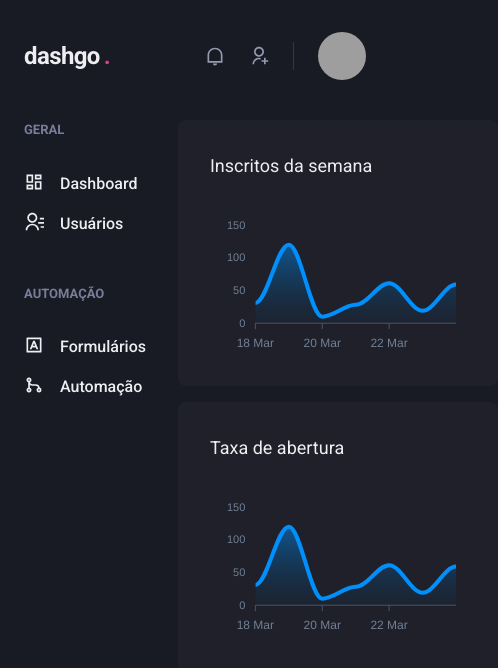
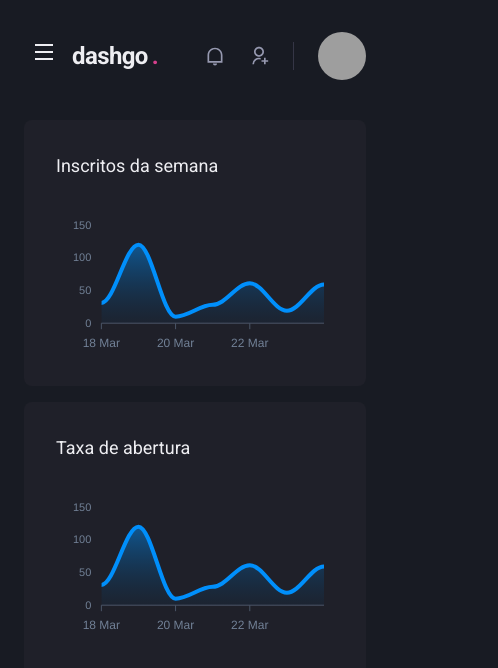
Before and after one commit to ArlissonC/dashgo, a Next.js app: page /dashboard in a window 390 px wide. Shown: the top 668 px of the page, 498 px wide, since content can reach past the window. Built offline with nearby package versions, Linux system fonts and the light colour scheme; grey boxes are pictures that could not be loaded.

Commit message:
responsive sidebar

```diff
--- a/src/components/Header/index.tsx
+++ b/src/components/Header/index.tsx
@@ -1,10 +1,14 @@
-import { Flex, useBreakpointValue } from "@chakra-ui/react";
+import { Flex, Icon, IconButton, useBreakpointValue } from "@chakra-ui/react";
+import { RiMenuLine } from "react-icons/ri";
+import { useSidebarDrawer } from "../contexts/SidebarDrawerContext";
 import Logo from "./Logo";
 import NotificationsNav from "./NotificationsNav";
 import Profile from "./Profile";
 import SearchBox from "./SearchBox";
 
 const Header = () => {
+  const { onOpen } = useSidebarDrawer();
+
   const isWideVersion = useBreakpointValue({
     base: false,
     lg: true,
@@ -21,6 +25,16 @@
       align="center"
       px="6"
     >
+      {!isWideVersion && (
+        <IconButton
+          aria-label="Open navigation"
+          icon={<Icon as={RiMenuLine} />}
+          fontSize="24"
+          variant="unstyled"
+          onClick={onOpen}
+          mr="2"
+        ></IconButton>
+      )}
       <Logo />
       {isWideVersion && <SearchBox />}
       <Flex align="center" ml="auto">
--- /dev/null
+++ b/src/components/Sidebar/SidebarNav.tsx
@@ -0,0 +1,26 @@
+import { Stack } from "@chakra-ui/react";
+import {
+  RiDashboardLine,
+  RiContactsLine,
+  RiInputMethodLine,
+  RiGitMergeLine,
+} from "react-icons/ri";
+import NavLink from "./NavLink";
+import NavSection from "./NavSection";
+
+const SidebarNav = () => {
+  return (
+    <Stack spacing="12" align="flex-start">
+      <NavSection title="GERAL">
+        <NavLink icon={RiDashboardLine}>Dashboard</NavLink>
+        <NavLink icon={RiContactsLine}>Usuários</NavLink>
+      </NavSection>
+      <NavSection title="AUTOMAÇÃO">
+        <NavLink icon={RiInputMethodLine}>Formulários</NavLink>
+        <NavLink icon={RiGitMergeLine}>Automação</NavLink>
+      </NavSection>
+    </Stack>
+  );
+};
+
+export default SidebarNav;
--- a/src/components/Sidebar/index.tsx
+++ b/src/components/Sidebar/index.tsx
@@ -1,26 +1,43 @@
-import { Box, Stack } from "@chakra-ui/react";
 import {
-  RiDashboardLine,
-  RiContactsLine,
-  RiInputMethodLine,
-  RiGitMergeLine,
-} from "react-icons/ri";
-import NavLink from "./NavLink";
-import NavSection from "./NavSection";
+  Box,
+  Drawer,
+  DrawerBody,
+  DrawerCloseButton,
+  DrawerContent,
+  DrawerHeader,
+  DrawerOverlay,
+  useBreakpointValue,
+} from "@chakra-ui/react";
+import { useSidebarDrawer } from "../contexts/SidebarDrawerContext";
+import SidebarNav from "./SidebarNav";
 
 const Sibebar = () => {
+  const { isOpen, onClose } = useSidebarDrawer();
+
+  const isDrawerSidebar = useBreakpointValue({
+    base: true,
+    lg: false,
+  });
+
+  if (isDrawerSidebar) {
+    return (
+      <Drawer isOpen={isOpen} placement="left" onClose={onClose}>
+        <DrawerOverlay>
+          <DrawerContent bg="gray.800" p="4">
+            <DrawerCloseButton mt="6" />
+            <DrawerHeader>Navegação</DrawerHeader>
+            <DrawerBody>
+              <SidebarNav />
+            </DrawerBody>
+          </DrawerContent>
+        </DrawerOverlay>
+      </Drawer>
+    );
+  }
+
   return (
     <Box as="aside" w="64" mr="8">
-      <Stack spacing="12" align="flex-start">
-        <NavSection title="GERAL">
-          <NavLink icon={RiDashboardLine}>Dashboard</NavLink>
-          <NavLink icon={RiContactsLine}>Usuários</NavLink>
-        </NavSection>
-        <NavSection title="AUTOMAÇÃO">
-          <NavLink icon={RiInputMethodLine}>Formulários</NavLink>
-          <NavLink icon={RiGitMergeLine}>Automação</NavLink>
-        </NavSection>
-      </Stack>
+      <SidebarNav />
     </Box>
   );
 };
--- /dev/null
+++ b/src/components/contexts/SidebarDrawerContext.tsx
@@ -0,0 +1,28 @@
+import { useDisclosure, UseDisclosureReturn } from "@chakra-ui/react";
+import { useRouter } from "next/router";
+import { createContext, useContext, useEffect } from "react";
+
+interface Props {
+  children: React.ReactNode;
+}
+
+type SidebarDrawerContextData = UseDisclosureReturn;
+
+const SidebarDrawerContext = createContext({} as SidebarDrawerContextData);
+
+export const SidebarDrawerProvider = ({ children }: Props) => {
+  const disclosure = useDisclosure();
+  const router = useRouter();
+
+  useEffect(() => {
+    disclosure.onClose();
+  }, [[router.asPath]]);
+
+  return (
+    <SidebarDrawerContext.Provider value={disclosure}>
+      {children}
+    </SidebarDrawerContext.Provider>
+  );
+};
+
+export const useSidebarDrawer = () => useContext(SidebarDrawerContext);
--- a/src/pages/_app.tsx
+++ b/src/pages/_app.tsx
@@ -1,11 +1,14 @@
 import type { AppProps } from "next/app";
 import { ChakraProvider } from "@chakra-ui/react";
 import { theme } from "@/styles/theme";
+import { SidebarDrawerProvider } from "@/components/contexts/SidebarDrawerContext";
 
 export default function App({ Component, pageProps }: AppProps) {
   return (
     <ChakraProvider theme={theme}>
-      <Component {...pageProps} />
+      <SidebarDrawerProvider>
+        <Component {...pageProps} />
+      </SidebarDrawerProvider>
     </ChakraProvider>
   );
 }
```
